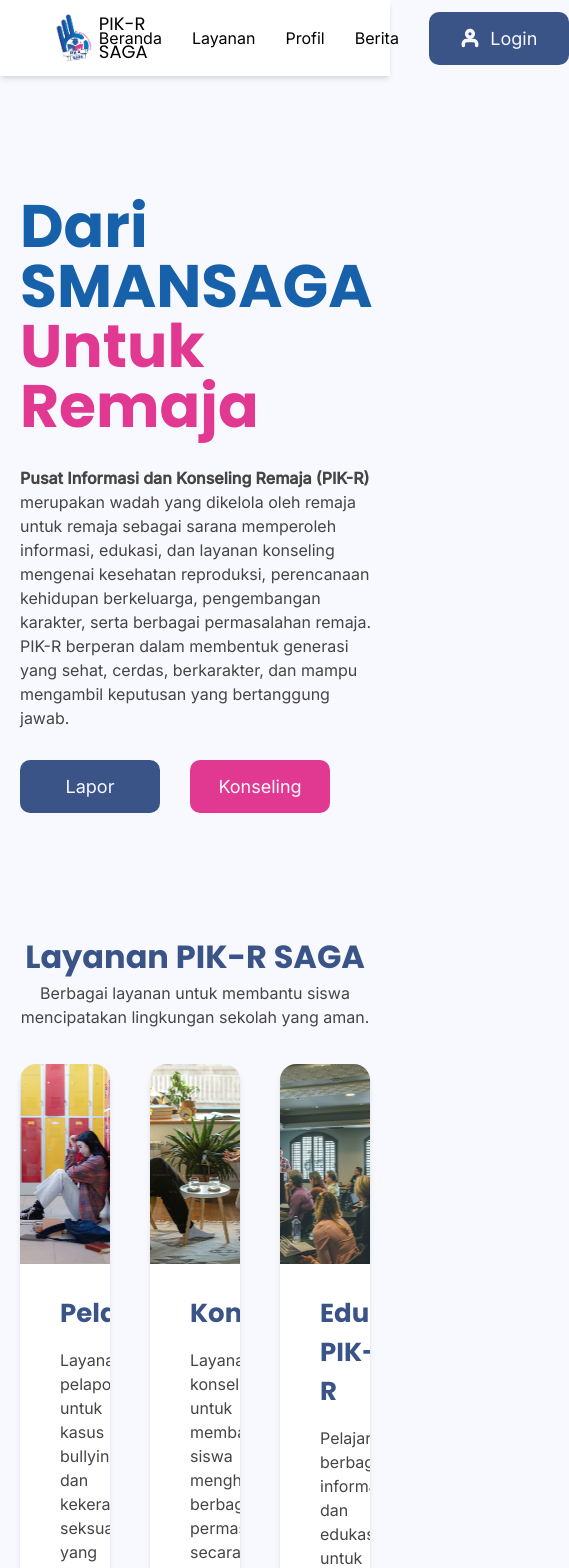
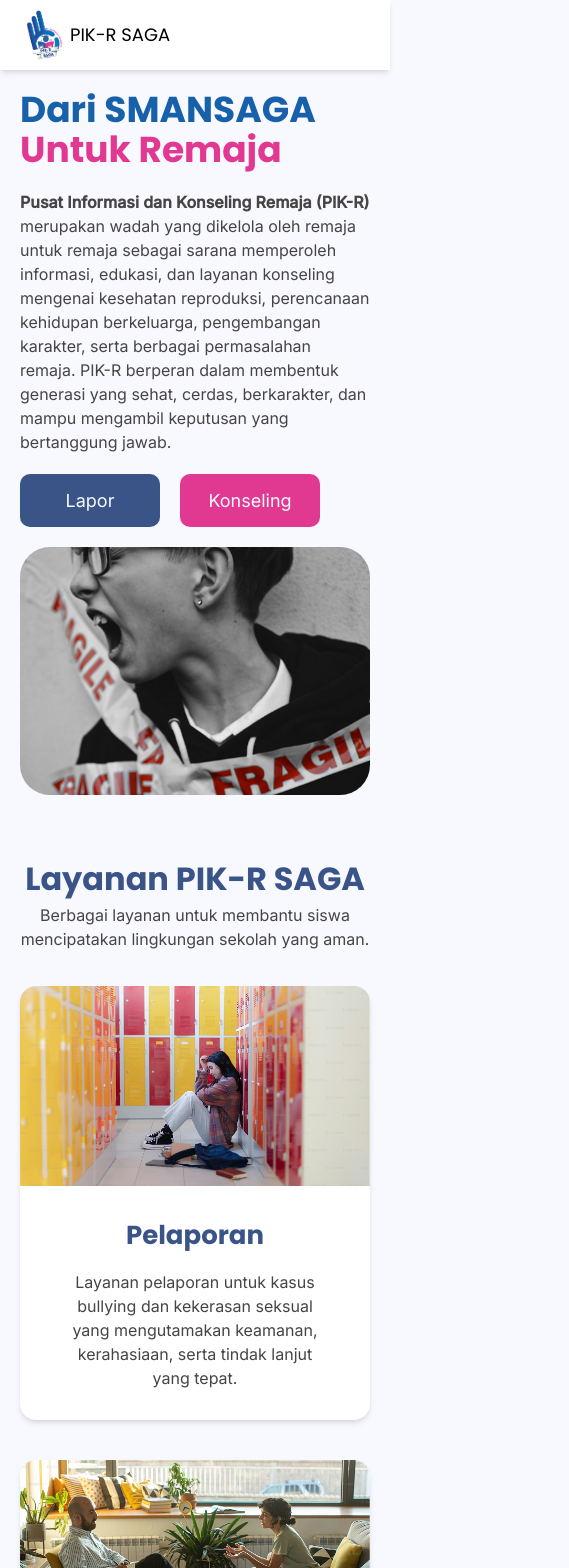
Before and after one commit to braxys/pikr-saga, a Next.js app: page / in a window 390 px wide. Shown: the top 1568 px of the page, 569 px wide, since content can reach past the window. Built offline with nearby package versions, Linux system fonts and the light colour scheme.

Commit message:
Add: Responsive for Mobile

```diff
--- a/src/app/page.js
+++ b/src/app/page.js
@@ -5,32 +5,31 @@ import Hero from "@/components/sections/Hero";
 import Profile from "@/components/sections/Profile";
 import Services from "@/components/sections/Services";
 import News from "@/components/sections/News";
-import Button from "@/components/ui/Button";
 import Image from "next/image";
 
 export default function Home() {
   return (
-    <div className="flex flex-col gap-30">
+    <div className="flex flex-col gap-5 lg:gap-30">
       <Navbar />
 
-      <main className="flex flex-col gap-30 w-full max-w-[1440px] mx-auto">
-        <section id="beranda" className="scroll-mt-[200px]">
+      <main className="flex flex-col w-full gap-15 max-w-[1440px] mx-auto lg:gap-30">
+        <section id="beranda" className="scroll-mt-[200px] mx-[20px]">
           <Hero />
         </section>
 
-        <section id="layanan" className="scroll-mt-[120px]">
+        <section id="layanan" className="scroll-mt-[120px] mx-[20px]">
           <Services />
         </section>
 
-        <section id="profil" className="scroll-mt-[170px]">
+        <section id="profil" className="scroll-mt-[170px] mx-[40px]">
           <Profile />
         </section>
 
-        <section id="berita" className="scroll-mt-[95px]">
+        <section id="berita" className="scroll-mt-[95px] mx-[45px]">
           <News />
         </section>
 
-        <Additional />
+        <Additional className="mx-[20px]" />
       </main>
       <Footer />
     </div>
--- a/src/components/layout/Footer.jsx
+++ b/src/components/layout/Footer.jsx
@@ -1,8 +1,8 @@
 export default function Footer() {
     return (
       <footer className="bg-primary w-full">
-        <div className="flex p-[50px] gap-[40px] w-full justify-between items-end max-w-[1440px] mx-auto">
-          <div className="flex flex-1 gap-[80px]">
+        <div className="flex flex-col p-[20px] gap-[40px] w-full items-end max-w-[1440px] mx-auto lg:p-[50px] lg:flex-row lg:justify-between">
+          <div className="flex flex-1 gap-[10px] lg:gap-[80px]">
             <div className="flex flex-col gap-[5px]">
               <h3 className="text-[22px] font-bold text-accent w-full">
                 PIK-R SAGA
@@ -11,7 +11,7 @@ export default function Footer() {
                 Empowering Youth Excellence through peer support and education.
               </p>
             </div>
-            <ul className="flex flex-col text-background w-[188px] gap-[15px]">
+            <ul className="flex flex-col text-background w-full gap-[15px] lg:w-[188px]">
               <li className="font-bold">Quick Links</li>
               <li className="hover:underline">
                 <a href="">Contact</a>
--- a/src/components/layout/Navbar.jsx
+++ b/src/components/layout/Navbar.jsx
@@ -4,12 +4,12 @@ import Button from "../ui/Button";
 export default function Navbar() {
   return (
     <nav className="sticky top-0 z-50 bg-white shadow-md w-full">
-      <div className="flex justify-between px-[50px] py-[10px] items-center max-w-[1920px] mx-auto">
+      <div className="flex justify-between px-[20px] py-[10px] items-center max-w-[1920px] mx-auto lg:px-[50px]">
         <a href="#" className="flex items-center">
           <img src="/images/logo/logo-pikr.png" alt="Logo PIK-R" width={50} />
           <h4 className="text-black text-lg">PIK-R SAGA</h4>
         </a>
-        <div className="flex items-center gap-[30px]" width={661}>
+        <div className="hidden lg:flex items-center justify-end gap-[30px] w-full lg:w-[661px]">
           <ul className="text-black flex gap-[30px]">
             <li>
               <a
--- a/src/components/sections/Additional.jsx
+++ b/src/components/sections/Additional.jsx
@@ -2,12 +2,12 @@ import Button from "../ui/Button";
 
 export default function Additional() {
   return (
-    <div className="flex flex-col gap-[30px] mx-[20px] items-center text-center">
-      <div>
-        <h1 className="text-[32px] text-secondary font-bold">
+    <div className="flex flex-col gap-[30px] items-center text-center">
+      <div className="flex flex-col gap-[10px] lg:gap-0">
+        <h1 className="text-3xl text-secondary font-bold lg:text-[32px]">
           Butuh Teman Cerita?
         </h1>
-        <p className="w-[638px]">
+        <p className="w-full lg:w-[638px]">
           Jangan ragu untuk menghubungi kami. Tim konselor PIK-R SAGA siap
           mendengarkan dan membantu kamu.
         </p>
--- a/src/components/sections/Hero.jsx
+++ b/src/components/sections/Hero.jsx
@@ -5,12 +5,12 @@ import { motion } from "framer-motion";
 
 export default function Hero() {
   return (
-    <div className="flex items-center justify-between mx-[20px] gap-[70px]">
-      <div className="flex flex-col w-[667px] gap-[30px]">
+    <div className="flex flex-col gap-[20px] items-center justify-between lg:flex-row lg:gap-[70px]">
+      <div className="flex flex-col w-full gap-[20px] lg:gap-[30px] lg:w-[667px]">
         <motion.h1
           initial={{ opacity: 0 }}
           animate={{ opacity: 1 }}
-          className="flex flex-col font-bold text-6xl w-full"
+          className="flex flex-col font-bold text-4xl w-full lg:text-6xl"
         >
           <motion.span
             initial={{ x: -50, opacity: 0 }}
@@ -41,7 +41,7 @@ export default function Hero() {
           membentuk generasi yang sehat, cerdas, berkarakter, dan mampu
           mengambil keputusan yang bertanggung jawab.
         </p>
-        <div className="flex gap-[30px]">
+        <div className="flex gap-[20px] lg:gap-[30px]">
           <Button
             target="_blank"
             rel="noopener noreferrer"
--- a/src/components/sections/News.jsx
+++ b/src/components/sections/News.jsx
@@ -50,7 +50,7 @@ export default function News() {
   ];
 
   return (
-    <div className="flex flex-col gap-[35px] mx-[45px]">
+    <div className="flex flex-col gap-[35px]">
       {/* Header */}
       <div className="text-center">
         <h1 className="text-[32px] text-primary font-bold">Berita Terbaru</h1>
--- a/src/components/sections/Profile.jsx
+++ b/src/components/sections/Profile.jsx
@@ -2,15 +2,15 @@ import Image from "next/image";
 
 export default function Profile() {
   return (
-    <div className="mx-[40px]">
-      <div className="flex justify-between items-center bg-primary rounded-[30px] gap-[30px] px-[30px] py-[50px] w-full">
-        <div className="flex flex-col flex-1 gap-[5px] w-[475px]">
+    <div className="">
+      <div className="flex flex-col items-center bg-primary rounded-[30px] gap-[30px] px-[30px] py-[50px] w-full lg:flex-row lg:justify-between">
+        <div className="flex flex-col flex-1 gap-[5px] w-full lg:w-[475px]">
           <h1 className="text-[32px] font-bold text-accent">Visi & Misi</h1>
           <p className="w-full text-background">
             Mewujudkan lingkungan sekolah yang aman, inklusif, dan suportif bagi
             seluruh siswa SMANSAGA.
           </p>
-          <ul className="flex flex-col gap-[20px] w-full">
+          <ul className="flex flex-col gap-[20px] w-full mt-[10px]">
             <li className="flex gap-[7px] items-center text-background w-full">
               <img src="/icons/check.svg" alt="check" /> Memberikan layanan
               informasi yang akurat tentang kesehatan.
--- a/src/components/sections/Services.jsx
+++ b/src/components/sections/Services.jsx
@@ -25,7 +25,7 @@ const services = [
 
 export default function Services() {
   return (
-    <div className="flex flex-col gap-[35px] mx-[20px]">
+    <div className="flex flex-col gap-[35px]">
       <div className="text-center">
         <h1 className="text-[32px] text-primary font-bold">
           Layanan PIK-R SAGA
@@ -35,7 +35,7 @@ export default function Services() {
           yang aman.
         </p>
       </div>
-      <div className="flex justify-between gap-[40px]">
+      <div className="flex flex-col gap-[40px] lg:justify-between lg:flex-row">
         {services.map((service) => (
           <ServiceCard
             key={service.title}
```
